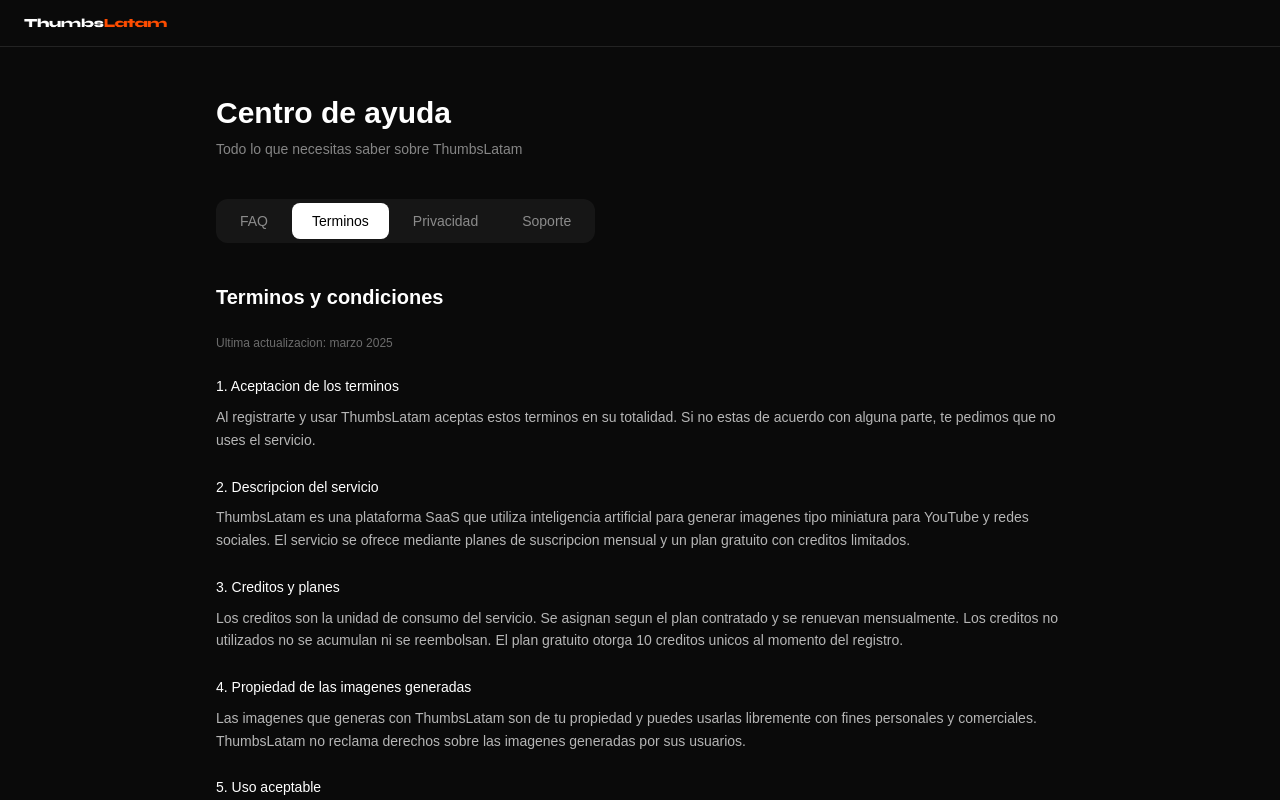
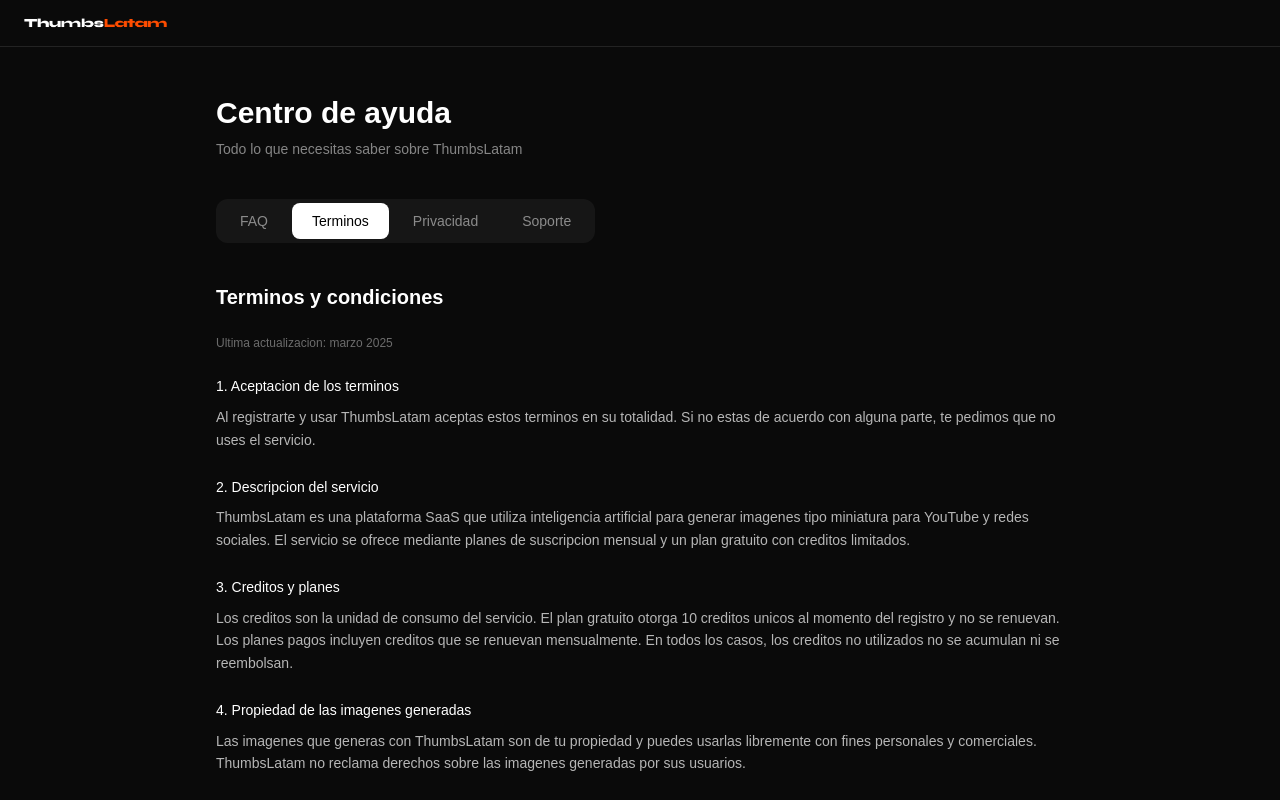
Before and after one commit to jokonog/thumbslatam, a Next.js app: page /legal in a window 1280 px wide. Both pictures are taken after a click on the button "Terminos". Shown: the top 800 px of the page. Built offline with nearby package versions, Linux system fonts and the light colour scheme.

Commit message:
fix: FAQ y terminos creditos plan gratis unicos no renovables

```diff
--- a/app/legal/page.tsx
+++ b/app/legal/page.tsx
@@ -16,11 +16,11 @@ const faqs = [
   },
   {
     q: "¿Cuantas miniaturas puedo generar con cada plan?",
-    a: "Plan Gratis (10 creditos): hasta 2 generaciones de fondo o 2 con tu cara. Plan Creador Pro ($10/mes, 100 creditos): hasta 25 generaciones de fondo o 20 con tu cara. Plan Studio ($25/mes, 300 creditos): hasta 75 generaciones de fondo o 60 con tu cara. Puedes combinar ambos tipos en cada plan.",
+    a: "Plan Gratis (10 creditos unicos al registrarte): hasta 2 generaciones de fondo (4 creditos c/u) o 2 con tu cara (5 creditos c/u). No se renuevan. Plan Creador Pro ($10/mes, 100 creditos): hasta 25 generaciones de fondo o 20 con tu cara. Plan Studio ($25/mes, 300 creditos): hasta 75 generaciones de fondo o 60 con tu cara. Puedes combinar ambos tipos en cada plan.",
   },
   {
     q: "¿Los creditos se acumulan mes a mes?",
-    a: "No. Los creditos se renuevan al inicio de cada ciclo mensual. Los creditos no utilizados del mes anterior no se transfieren al siguiente.",
+    a: "Los creditos del plan gratis son unicos — se otorgan al registrarte y no se renuevan. Los creditos de planes pagos (Pro y Studio) se renuevan cada mes al inicio del ciclo. En ambos casos, los creditos no utilizados no se acumulan ni se transfieren.",
   },
   {
     q: "¿Puedo usar las imagenes generadas comercialmente?",
@@ -134,7 +134,7 @@ export default function LegalPage() {
 
             <section>
               <h3 className="text-white font-medium mb-2">3. Creditos y planes</h3>
-              <p>Los creditos son la unidad de consumo del servicio. Se asignan segun el plan contratado y se renuevan mensualmente. Los creditos no utilizados no se acumulan ni se reembolsan. El plan gratuito otorga 10 creditos unicos al momento del registro.</p>
+              <p>Los creditos son la unidad de consumo del servicio. El plan gratuito otorga 10 creditos unicos al momento del registro y no se renuevan. Los planes pagos incluyen creditos que se renuevan mensualmente. En todos los casos, los creditos no utilizados no se acumulan ni se reembolsan.</p>
             </section>
 
             <section>
```
